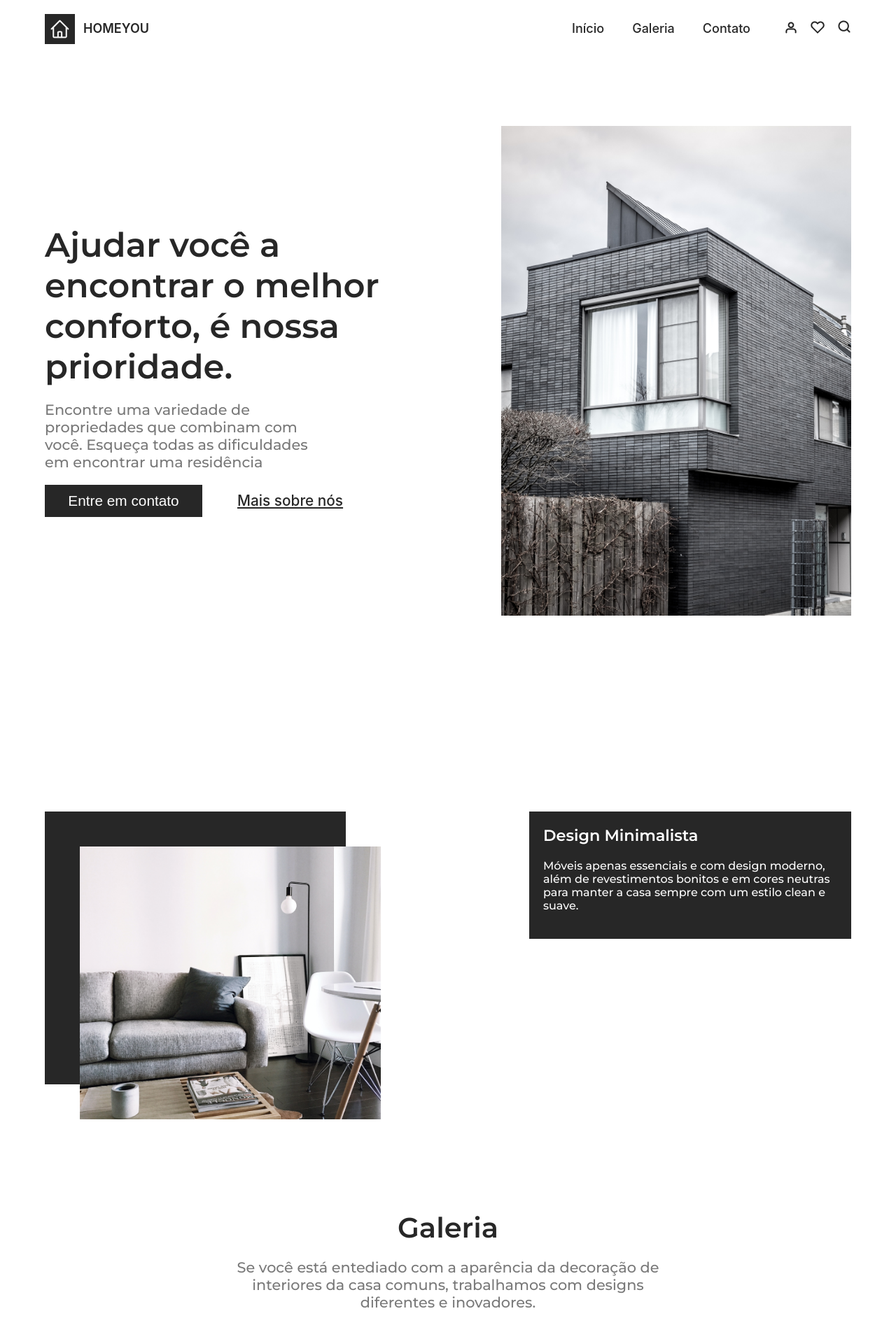
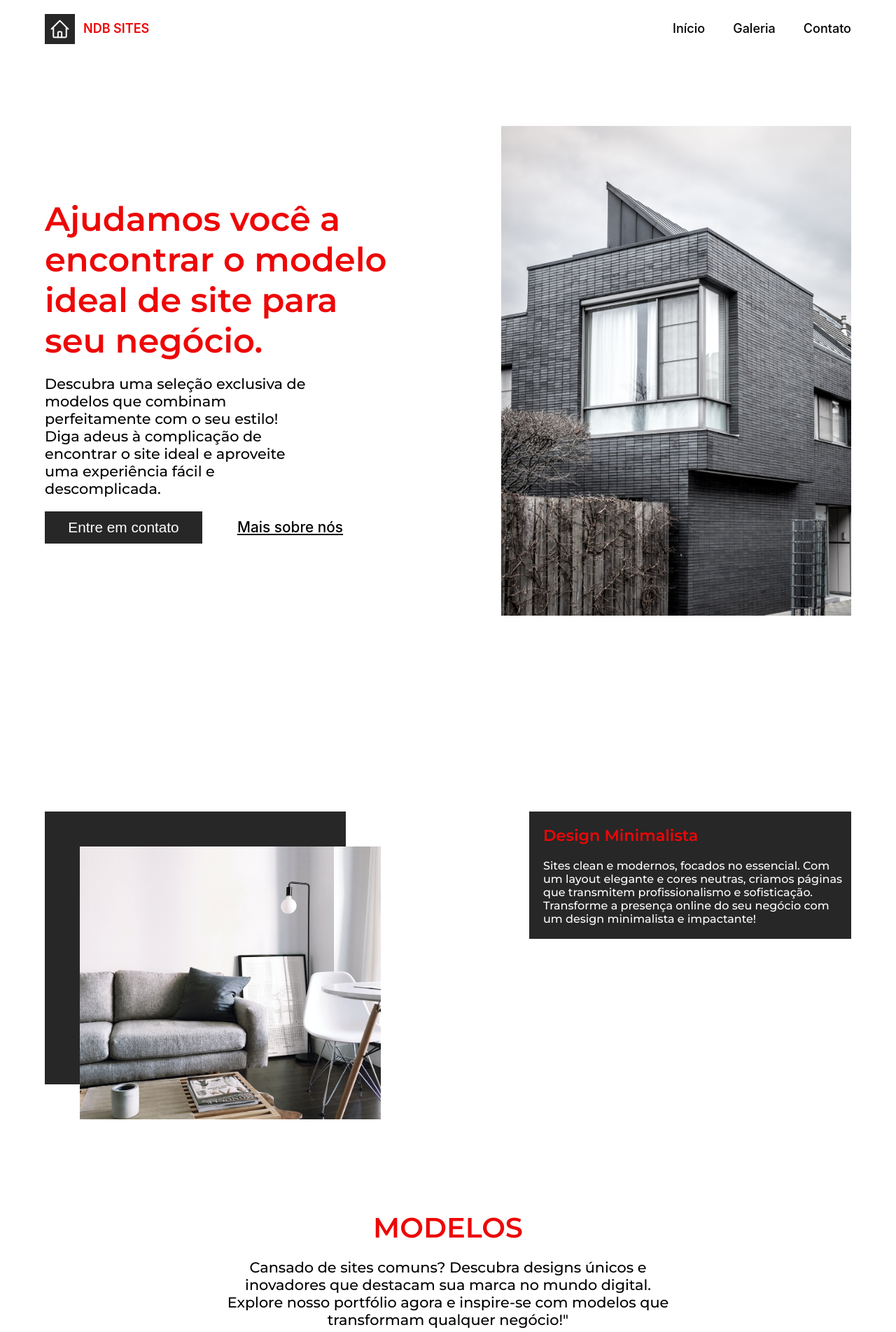
Before and after one commit to DiogoBarbosa01/SITE-NDB, a React (Create React App) app: page / in a window 1280 px wide. Shown: the top 1904 px of the page at 70% size. Built offline with nearby package versions, Linux system fonts and the light colour scheme.

Commit message:
mudanças desing

```diff
--- a/public/index.html
+++ b/public/index.html
@@ -12,7 +12,7 @@
     <link rel="apple-touch-icon" href="%PUBLIC_URL%/logo192.png" />
     <link rel="manifest" href="%PUBLIC_URL%/manifest.json" />
     <link href="https://fonts.googleapis.com/css2?family=Montserrat:wght@100;200;400;500;600;700;800;900&display=swap" rel="stylesheet">
-    <title>Home You</title>
+    <title>NDB</title>
   </head>
   <body>
     <noscript>You need to enable JavaScript to run this app.</noscript>
--- a/src/components/header/Header.js
+++ b/src/components/header/Header.js
@@ -1,11 +1,6 @@
 import React, {useState} from 'react'
 import * as S from './Styles'
 import Menu from './menuMobile/Menu'
-
-import HearthImg from '../../img/coracao.png'
-import SearchImg from '../../img/lupa.png'
-import UserImg from '../../img/user.png'
-
 export default function Header(){
 
 const [menu, setMenu] = useState(false)
@@ -15,7 +10,7 @@ const [menu, setMenu] = useState(false)
       <S.HeaderSection id="top">
         <S.Left>
           <a href="#top"><S.Logo></S.Logo></a>
-          <p>HOMEYOU</p>
+          <p>NDB SITES</p>
         </S.Left>
 
         <S.Right>
@@ -35,11 +30,7 @@ const [menu, setMenu] = useState(false)
 
             {menu && <Menu/>}
 
-          <S.Icons>
-            <img src={UserImg} alt="Ícone de um coração"/>
-            <img src={HearthImg} alt="Ícone de um coração"/>
-            <img src={SearchImg} alt="Ícone de uma lupa"/>
-          </S.Icons>
+
         </S.Right>
       </S.HeaderSection>
     </>
--- a/src/components/header/Styles.js
+++ b/src/components/header/Styles.js
@@ -3,7 +3,7 @@ import LogoImg from '../../img/logo.png'
 
 export const HeaderSection = styled.section`
   height: 80px;
-
+  color:#fff;
   display: flex;
   align-items: center;
   justify-content: space-between;
@@ -13,7 +13,7 @@ export const Left = styled.section`
   align-items: center;
   p{
     margin-left: 55px;
-    color: #272727;
+    color: #ed0707;
     font-weight: 600;
     font-size: 18px;
   }
@@ -51,7 +51,8 @@ export const Navegation = styled.nav`
     &:after{
     content: "";
     position: absolute;
-    background-color: #272727;
+    background-color: #ed0707;
+
     height: 3px;
     width: 0%;
     left: 0;
@@ -64,19 +65,10 @@ export const Navegation = styled.nav`
   }
   a{
     text-decoration: none;
-    color: #272727;
+    color: #000;
   }
 `
-export const Icons = styled.div`
-  margin-left: 30px;
-  @media(max-width: 768px){
-    display: none;
-  }
-  img{
-    margin-left: 18px;
-    cursor: pointer;
-  }
-`
+
 export const MenuHamburguer = styled.div`
   position: absolute;
   right: 5px;
--- a/src/components/header/menuMobile/Styles.js
+++ b/src/components/header/menuMobile/Styles.js
@@ -1,7 +1,7 @@
 import styled from 'styled-components'
 
 export const Menu = styled.section`
-  background-color: #272727;
+  background-color: #fff;
   position: absolute;
   right: 0;
   top: 0;
--- a/src/components/main/budget/Styles.js
+++ b/src/components/main/budget/Styles.js
@@ -13,7 +13,7 @@ export const TitleBox = styled.h1`
   font-size: 2.5rem;
   font-weight: 600;
   font-family: 'Montserrat', sans-serif;
-  color: #272727;
+  color: #ed0707;
   @media(max-width: 1100px){
     font-size: 2rem;
   }
@@ -27,7 +27,7 @@ export const TextBox = styled.p`
   font-size: 1.3rem;
   font-weight: 500;
   font-family: 'Montserrat', sans-serif;
-  color: #797979;
+  color: #000;
   @media(max-width: 1100px){
     font-size: 1rem;
     width: 70vw;
--- a/src/components/main/gallery/Gallery.js
+++ b/src/components/main/gallery/Gallery.js
@@ -10,8 +10,8 @@ export default function Gallery(){
   return(
     <S.GallerySection id="gallery">
       <S.Texts>
-        <S.TitleBox>Galeria</S.TitleBox>
-        <S.TextBox>Se você está entediado com a aparência da decoração de interiores da casa comuns, trabalhamos com designs diferentes e inovadores.</S.TextBox>
+        <S.TitleBox>MODELOS</S.TitleBox>
+        <S.TextBox>Cansado de sites comuns? Descubra designs únicos e inovadores que destacam sua marca no mundo digital. Explore nosso portfólio agora e inspire-se com modelos que transformam qualquer negócio!"</S.TextBox>
       </S.Texts>
       <S.GalleryImg>
         <S.ImageGallery src={HouseGallery1} alt="Foto de uma casa da galeria"/>
--- a/src/components/main/gallery/Styles.js
+++ b/src/components/main/gallery/Styles.js
@@ -11,7 +11,7 @@ export const TitleBox = styled.h1`
   font-size: 2.5rem;
   font-weight: 600;
   font-family: 'Montserrat', sans-serif;
-  color: #272727;
+  color: #ed0707;
   @media(max-width: 1100px){
     font-size: 2rem;
   }
@@ -32,7 +32,7 @@ export const TextBox = styled.p`
   font-size: 1.3rem;
   font-weight: 500;
   font-family: 'Montserrat', sans-serif;
-  color: #797979;
+  color: #000;
   width: 50vw;
   @media(max-width: 1100px){
     font-size: 1rem;
--- a/src/components/main/home/Home.js
+++ b/src/components/main/home/Home.js
@@ -10,8 +10,8 @@ export default function Home(){
     <>
       <S.HomeOne id="home">
         <S.Left>
-          <S.TitleBox>Ajudar você a encontrar o melhor conforto, é nossa prioridade.</S.TitleBox>
-          <S.Text>Encontre uma variedade de propriedades que combinam com você. Esqueça todas as dificuldades em encontrar uma residência</S.Text>
+          <S.TitleBox>Ajudamos você a encontrar o modelo ideal de site para seu negócio.</S.TitleBox>
+          <S.Text>Descubra uma seleção exclusiva de modelos que combinam perfeitamente com o seu estilo! Diga adeus à complicação de encontrar o site ideal e aproveite uma experiência fácil e descomplicada.</S.Text>
           <S.DivButtons>
             <S.Button>Entre em contato</S.Button>
             <S.Link href="#">Mais sobre nós</S.Link>
@@ -26,7 +26,7 @@ export default function Home(){
         </S.BackgroundImg>
         <S.Right>
           <S.TitleBoxTwo>Design Minimalista</S.TitleBoxTwo>
-          <S.TextTwo>Móveis apenas essenciais e com design moderno, além de revestimentos bonitos e em cores neutras para manter a casa sempre com um estilo clean e suave.</S.TextTwo>
+          <S.TextTwo>Sites clean e modernos, focados no essencial. Com um layout elegante e cores neutras, criamos páginas que transmitem profissionalismo e sofisticação. Transforme a presença online do seu negócio com um design minimalista e impactante!</S.TextTwo>
         </S.Right>
       </S.HomeTwo>
     </>
--- a/src/components/main/home/Styles.js
+++ b/src/components/main/home/Styles.js
@@ -26,7 +26,7 @@ export const TitleBox = styled.h1`
   font-size: 3rem;
   font-weight: 600;
   font-family: 'Montserrat', sans-serif;
-  color: #272727;
+  color: #ed0707;
   @media(max-width: 1100px){
     font-size: 2rem;
   }
@@ -40,7 +40,7 @@ export const Text = styled.p`
   font-size: 1.3rem;
   font-weight: 500;
   font-family: 'Montserrat', sans-serif;
-  color: #797979;
+  color: #000;
   width: 30vw;
   @media(max-width: 1100px){
     font-size: 1rem;
@@ -66,7 +66,7 @@ export const Button = styled.button`
   transition: 0.7s;
   &:hover{
     cursor: pointer;
-    color: grey;
+    color: #ed0707;
   }
   @media(max-width: 1100px){
     font-size: 1rem;
@@ -78,10 +78,10 @@ export const Link = styled.a`
   margin-left: 50px;
   font-size: 1.3rem;
   font-weight: 500;
-  color: #272727;
+  color: #000;
   transition: 0.7s;
   &:hover{
-    color: grey;
+    color: #ed0707;
   }
   @media(max-width: 1100px){
     margin-left: 30px;
@@ -158,7 +158,7 @@ export const TitleBoxTwo = styled.h2`
   font-family: 'Montserrat', sans-serif;
   font-size: 1.5rem;
   font-weight: 600;
-  color: #FFF;
+  color: #ed0707;
   @media(max-width: 1440px){
     font-size: 1.4rem;
   }
@@ -168,7 +168,7 @@ export const TextTwo = styled.p`
   font-family: 'Montserrat', sans-serif;
   font-size: 1rem;
   font-weight: 500;
-  color: #FFF;
+  color: #fff;
   @media(max-width: 900px){
     width: 100%;
     text-align: center;
--- a/src/index.css
+++ b/src/index.css
@@ -5,6 +5,7 @@ body {
     sans-serif;
   -webkit-font-smoothing: antialiased;
   -moz-osx-font-smoothing: grayscale;
+  background-color: #fff;
 }
 
 code {
```
